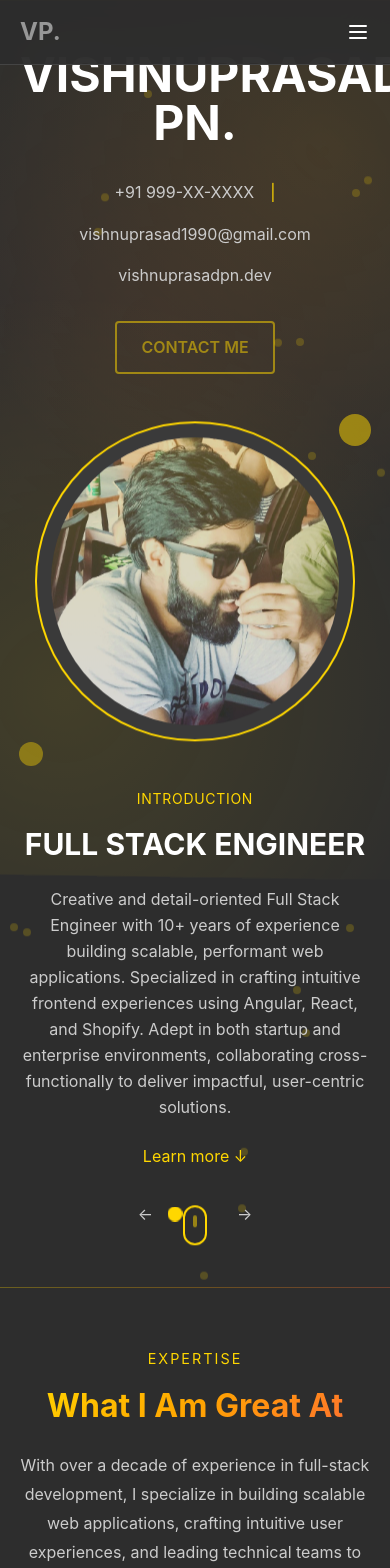
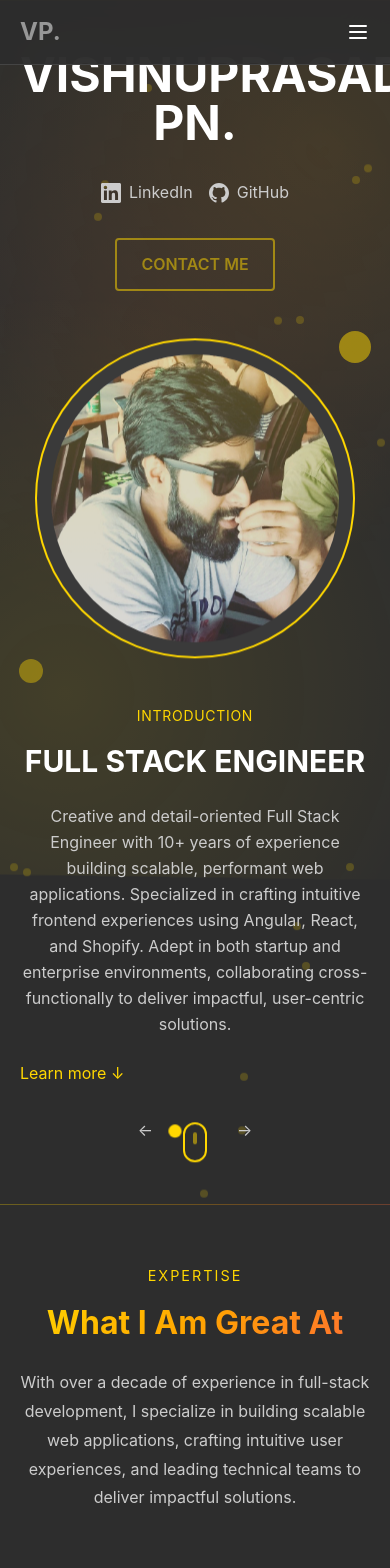
Before and after one commit to vishnuprasadpn/myweb, a Next.js app: page / in a window 390 px wide. Shown: the top 1568 px of the page. Built offline with nearby package versions, Linux system fonts and the light colour scheme.

Commit message:
updated ui

```diff
--- a/src/components/ContactSection.tsx
+++ b/src/components/ContactSection.tsx
@@ -11,15 +11,6 @@
       ),
       label: "Email",
       value: "vishnuprasad1990@gmail.com"
-    },
-    {
-      icon: (
-        <svg className="w-6 h-6" fill="none" stroke="currentColor" viewBox="0 0 24 24">
-          <path strokeLinecap="round" strokeLinejoin="round" strokeWidth={2} d="M3 5a2 2 0 012-2h3.28a1 1 0 01.948.684l1.498 4.493a1 1 0 01-.502 1.21l-2.257 1.13a11.042 11.042 0 005.516 5.516l1.13-2.257a1 1 0 011.21-.502l4.493 1.498a1 1 0 01.684.949V19a2 2 0 01-2 2h-1C9.716 21 3 14.284 3 6V5z" />
-        </svg>
-      ),
-      label: "Phone",
-      value: "+91 999-XX-XXXX"
     },
     {
       icon: (
@@ -64,7 +55,7 @@
           Feel free to reach out if you'd like to connect or collaborate.
         </p>
 
-        <div className="grid grid-cols-1 md:grid-cols-2 lg:grid-cols-5 gap-6">
+        <div className="grid grid-cols-1 md:grid-cols-2 lg:grid-cols-4 gap-6">
           {/* Contact Information */}
           {contactInfo.map((contact, index) => (
             <div key={index} className="contact-card">
--- a/src/components/Footer.tsx
+++ b/src/components/Footer.tsx
@@ -23,7 +23,7 @@
       <div className="container">
         <div className="flex flex-col md:flex-row justify-between items-center">
           <div className="text-secondary text-sm mb-4 md:mb-0 hover:text-accent transition-colors">
-            © 2024 Jack Harper. All Rights Reserved.
+            © 2025 Vishnu Prasad PN. All Rights Reserved.
           </div>
 
           <div className="text-accent text-sm mb-4 md:mb-0 hover:text-accent-hover transition-colors">
--- a/src/components/HeroSection.tsx
+++ b/src/components/HeroSection.tsx
@@ -18,6 +18,13 @@
     }, 5000);
     return () => clearInterval(interval);
   }, []);
+
+  const scrollToServices = () => {
+    const servicesSection = document.getElementById('services');
+    if (servicesSection) {
+      servicesSection.scrollIntoView({ behavior: 'smooth' });
+    }
+  };
 
   return (
     <section id="home" className="section pt-32 relative overflow-hidden">
@@ -45,10 +52,18 @@
               VISHNUPRASAD PN.
             </h1>
             <div className="flex flex-wrap justify-center lg:justify-start gap-4 mb-8 text-secondary">
-              <a href="tel:+919995517171" className="hover:text-accent transition-all duration-300 hover:scale-110">+91 999-XX-XXXX</a>
-              <span className="text-accent">|</span>
-              <a href="mailto:vishnuprasad1990@gmail.com" className="hover:text-accent transition-all duration-300 hover:scale-110">vishnuprasad1990@gmail.com</a>
-              <a href="https://vishnuprasadpn.dev" className="hover:text-accent transition-all duration-300 hover:scale-110">vishnuprasadpn.dev</a>
+              <a href="https://linkedin.com/in/vishnuprasadpn" target="_blank" rel="noopener noreferrer" className="hover:text-accent transition-all duration-300 hover:scale-110 flex items-center gap-2">
+                <svg className="w-5 h-5" fill="currentColor" viewBox="0 0 24 24">
+                  <path d="M20.447 20.452h-3.554v-5.569c0-1.328-.027-3.037-1.852-3.037-1.853 0-2.136 1.445-2.136 2.939v5.667H9.351V9h3.414v1.561h.046c.477-.9 1.637-1.85 3.37-1.85 3.601 0 4.267 2.37 4.267 5.455v6.286zM5.337 7.433c-1.144 0-2.063-.926-2.063-2.065 0-1.138.92-2.063 2.063-2.063 1.14 0 2.064.925 2.064 2.063 0 1.139-.925 2.065-2.064 2.065zm1.782 13.019H3.555V9h3.564v11.452zM22.225 0H1.771C.792 0 0 .774 0 1.729v20.542C0 23.227.792 24 1.771 24h20.451C23.2 24 24 23.227 24 22.271V1.729C24 .774 23.2 0 22.222 0h.003z"/>
+                </svg>
+                LinkedIn
+              </a>
+              <a href="https://github.com/vishnuprasadpn" target="_blank" rel="noopener noreferrer" className="hover:text-accent transition-all duration-300 hover:scale-110 flex items-center gap-2">
+                <svg className="w-5 h-5" fill="currentColor" viewBox="0 0 24 24">
+                  <path d="M12 0c-6.626 0-12 5.373-12 12 0 5.302 3.438 9.8 8.207 11.387.599.111.793-.261.793-.577v-2.234c-3.338.726-4.033-1.416-4.033-1.416-.546-1.387-1.333-1.756-1.333-1.756-1.089-.745.083-.729.083-.729 1.205.084 1.839 1.237 1.839 1.237 1.07 1.834 2.807 1.304 3.492.997.107-.775.418-1.305.762-1.604-2.665-.305-5.467-1.334-5.467-5.931 0-1.311.469-2.381 1.236-3.221-.124-.303-.535-1.524.117-3.176 0 0 1.008-.322 3.301 1.23.957-.266 1.983-.399 3.003-.404 1.02.005 2.047.138 3.006.404 2.291-1.552 3.297-1.23 3.297-1.23.653 1.653.242 2.874.118 3.176.77.84 1.235 1.911 1.235 3.221 0 4.609-2.807 5.624-5.479 5.921.43.372.823 1.102.823 2.222v3.293c0 .319.192.694.801.576 4.765-1.589 8.199-6.086 8.199-11.386 0-6.627-5.373-12-12-12z"/>
+                </svg>
+                GitHub
+              </a>
             </div>
             <a href="#contact" className="btn-primary pulse-animation">
               CONTACT ME
@@ -86,9 +101,12 @@
             <p className="text-secondary mb-6 leading-relaxed">
               Creative and detail-oriented Full Stack Engineer with 10+ years of experience building scalable, performant web applications. Specialized in crafting intuitive frontend experiences using Angular, React, and Shopify. Adept in both startup and enterprise environments, collaborating cross-functionally to deliver impactful, user-centric solutions.
             </p>
-            <a href="#about" className="text-accent hover:text-accent-hover transition-all duration-300 flex items-center justify-center lg:justify-start hover:scale-105">
+            <button
+              onClick={scrollToServices}
+              className="text-accent hover:text-accent-hover transition-all duration-300 flex items-center justify-center lg:justify-start hover:scale-105 cursor-pointer"
+            >
               Learn more ↓
-            </a>
+            </button>
 
             {/* Enhanced Pagination */}
             <div className="flex items-center justify-center lg:justify-start mt-8 space-x-4">
@@ -103,7 +121,7 @@
                   <button
                     key={slide}
                     className={`w-3 h-3 rounded-full transition-all duration-300 ${
-                      currentSlide === slide ? 'bg-accent scale-125' : 'bg-secondary hover:bg-accent'
+                      currentSlide === slide ? 'bg-accent scale-110' : 'bg-secondary hover:bg-accent'
                     }`}
                     onClick={() => setCurrentSlide(slide)}
                   />
--- a/src/components/ProjectsSection.tsx
+++ b/src/components/ProjectsSection.tsx
@@ -121,9 +121,14 @@
 
         {/* View More Button */}
         <div className="text-center mt-12">
-          <button className="btn-primary px-8 py-3 text-lg">
+          <a
+            href="/VISHNUPRASAD-PN.pdf"
+            target="_blank"
+            rel="noopener noreferrer"
+            className="btn-primary px-8 py-3 text-lg inline-block"
+          >
             View Full Resume
-          </button>
+          </a>
         </div>
       </div>
     </section>
```
